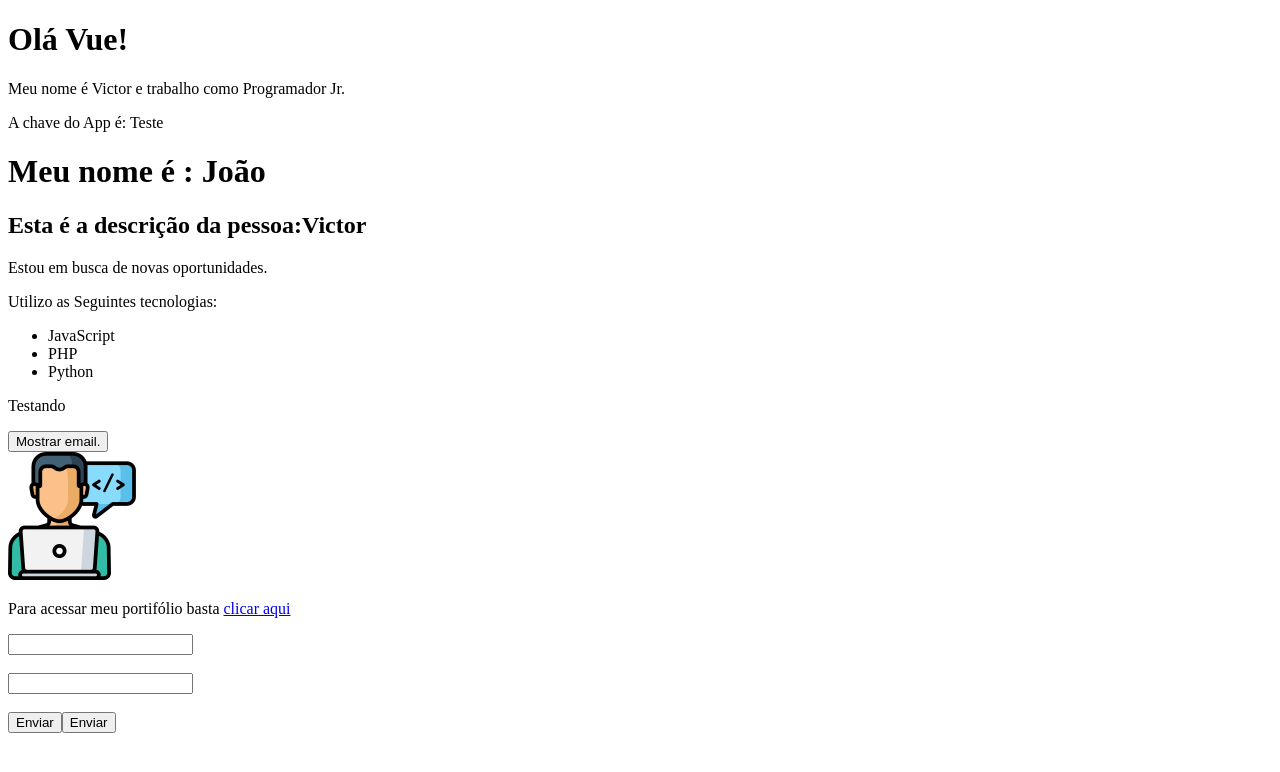
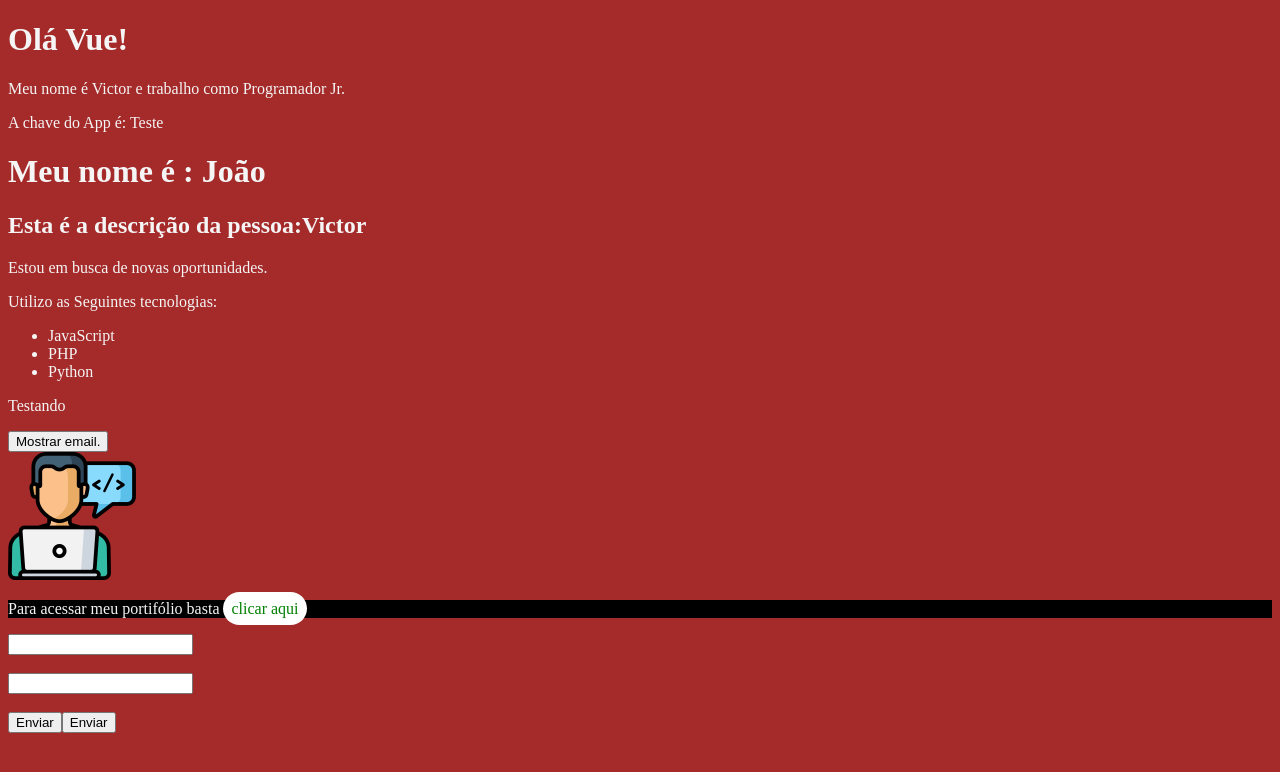
Before and after one commit to victorfreireavfs/VueJs_estudos, a Vue app in the folder 2_/: page / in a window 1280 px wide. Shown: the top 772 px of the page. Built offline with nearby package versions, Linux system fonts and the light colour scheme.

Commit message:
Anotações e CSS
- adicionando arquivo txt de anotações
- criando style CSS global

```diff
--- a/2_/src/App.vue
+++ b/2_/src/App.vue
@@ -1,6 +1,7 @@
 <template>
   <div>
     <PrimeiroComponente/>
+    <p class="paragrafo-pai"></p>
     <LifeCycle/>
     <Pessoa/>
   </div>
@@ -20,3 +21,22 @@
     }
   }
 </script>
+
+<style>
+  body{
+    background-color: brown;
+    color: whitesmoke
+  }
+
+  a{
+    color: green;
+    background-color: white;
+    padding:0.5rem;
+    border-radius: 2rem;
+    text-decoration:none;
+  }
+
+  .teste{
+    background-color:black;
+  }
+</style>
--- a/2_/src/components/Info.vue
+++ b/2_/src/components/Info.vue
@@ -10,21 +10,21 @@
         </ul>
         <p v-if="3 > 2">Testando</p>
         <div>
-            <button @click="show_email">{{ texto_botao }}</button>
+            <button @click="showEmail">{{ texto_botao }}</button>
         </div>
         <p v-show="mostrar_email">Meu email é:  {{ email }}</p>
-        <Picture/>
-        <p>Para acessar meu portifólio basta <a v-bind:href="meu_link" target="_blank">clicar aqui</a></p>
+        <Logo/>
+        <p class="teste">Para acessar meu portifólio basta <a v-bind:href="meu_link" target="_blank">clicar aqui</a></p>
     </div>
 </template>
 
 <script>
-import Picture from "./Picture.vue"
+import Logo from "./Picture.vue"
 
 export default {
     name: 'Info',
     components: {
-        Picture
+        Logo
     },
 
     data(){
@@ -38,7 +38,7 @@ export default {
     },
 
     methods:{
-    show_email(){
+    showEmail(){
             this.mostrar_email = !this.mostrar_email
             if(!this.mostrar_email){
                 this.texto_botao='Mostrar email.'
--- a/2_/src/components/Picture.vue
+++ b/2_/src/components/Picture.vue
@@ -4,7 +4,7 @@
 
 <script>
 export default {
-    name: 'Picture',
+    name: 'Logo',
     data(){
         return{
             avatar:"/img/avatar.png",
```
Also changed, not shown: 2_/anotacoes.txt (added).
